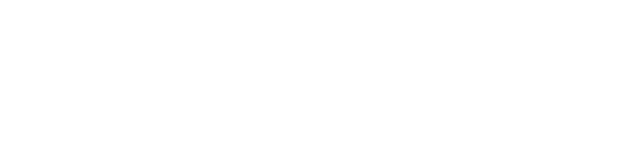
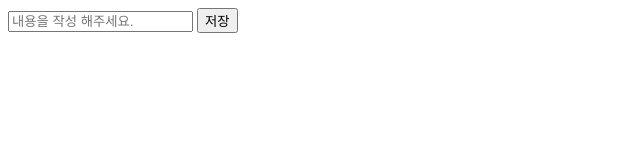
Before and after one commit to koohrim12/express-test1, a website: page public/test.html in a window 1280 px wide. Shown: the whole page, without its empty margins (0-640 px from the left). Drawn offline with Linux system fonts and the light colour scheme.

Commit message:
dosc_ 구하림: form 태그 추가

```diff
--- a/public/test.html
+++ b/public/test.html
@@ -6,6 +6,11 @@
     <title>Document</title>
   </head>
   <body>
-    <div id="root"></div>
+    <div id="root">
+      <form action="#" method="post">
+        <input type="text" name="write" placeholder="내용을 작성 해주세요." />
+        <button type="submit">저장</button>
+      </form>
+    </div>
   </body>
 </html>
```
